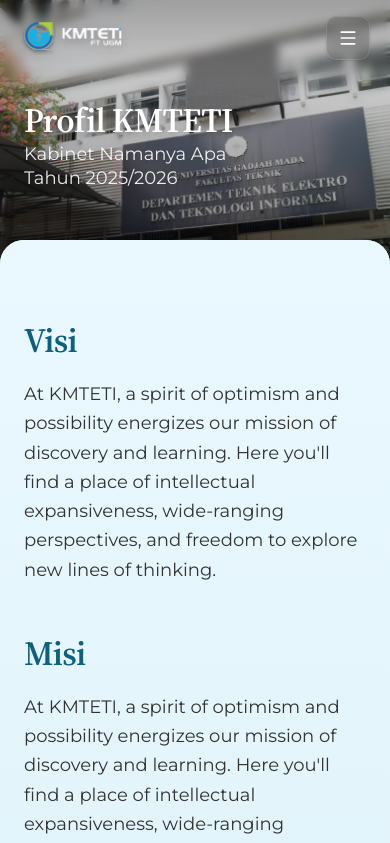
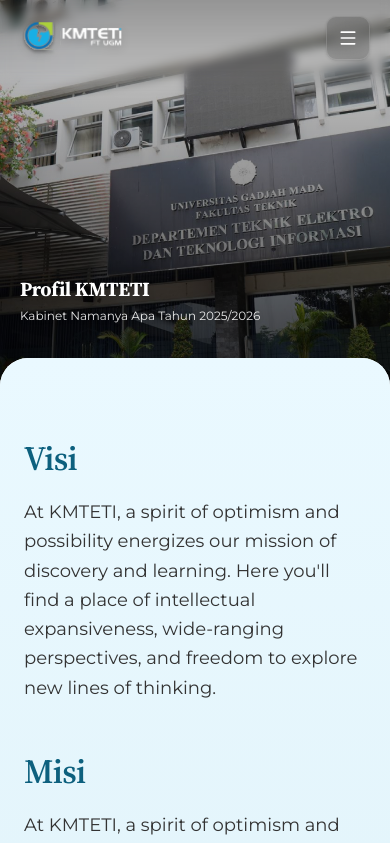
Before and after one commit to kmteti/website-bergelora, a Next.js app: page /tentang/profil in a window 390 px wide. Shown: the top 843 px of the page. Built offline with nearby package versions, Linux system fonts and the light colour scheme.

Commit message:
fix(layout): improve page header spacing and mobile overlap responsiveness

```diff
--- a/src/components/elements/PageHeader.tsx
+++ b/src/components/elements/PageHeader.tsx
@@ -24,7 +24,7 @@
   return (
     <section
       data-navbar-tone="dark"
-      className={cn("relative w-full h-[400px] md:h-[480px] lg:h-[520px] overflow-hidden", className)}
+      className={cn("relative w-full h-[470px] sm:h-[490px] md:h-[520px] lg:h-[560px] overflow-hidden", className)}
     >
       {/* Background Image */}
       <Image
@@ -35,43 +35,42 @@
         className="object-cover object-center absolute"
       />
 
-      <div className="absolute inset-0 bg-black/20 pointer-events-none"></div>
+      <div className="absolute inset-0 bg-black/25 pointer-events-none"></div>
 
       {/* Gradient di bawah supaya teks lebih mudah dibaca */}
-      <div className="absolute inset-x-0 bottom-0 h-[80%] pointer-events-none bg-gradient-to-t from-black/80 via-black/30 to-transparent"></div>
+      <div className="absolute inset-x-0 bottom-0 h-[85%] pointer-events-none bg-gradient-to-t from-black/85 via-black/40 to-transparent"></div>
 
       {/* Wrapper Konten Teks */}
       <div className="absolute top-0 left-0 w-full h-full">
-
-        {/* Padding disamain sama Hero home (Hero.tsx) biar judulnya sejajar antar halaman.
-            max-w yang di-center dilepas — itu yang bikin teksnya makin masuk ke dalam
-            di layar lebar, sementara hero-nya tetap nempel ke tepi. pb-nya beda sendiri
-            karena dipakai buat ruang overlap PageOverlap. */}
-        <div className="relative z-10 flex h-full flex-col justify-end pb-[210px] w-full px-6 sm:px-8 md:px-16 lg:px-24 pointer-events-none">
-          <div className="flex items-end justify-between w-full pointer-events-auto">
-            <div className="flex items-center gap-5 md:gap-6">
+        <div className="relative z-10 flex h-full flex-col justify-end pb-[145px] sm:pb-[175px] md:pb-[205px] lg:pb-[220px] w-full px-5 sm:px-8 md:px-16 lg:px-24 pointer-events-none">
+          <div className="flex items-center justify-between w-full pointer-events-auto gap-4">
+            <div className="flex items-center gap-3.5 sm:gap-5 md:gap-6 min-w-0 flex-1">
               {/* Render Icon */}
               {iconSrc && (
-                <div className="relative w-16 h-16 md:w-[84px] md:h-[84px] shrink-0 rounded-xl overflow-hidden bg-white/10 shadow-lg">
+                <div className="relative w-12 h-12 sm:w-16 sm:h-16 md:w-[84px] md:h-[84px] shrink-0 rounded-xl overflow-hidden bg-white/10 backdrop-blur-xs shadow-lg border border-white/20">
                   <Image
                     src={iconSrc}
                     alt={`${title} icon`}
                     fill
-                    className="object-contain p-1.5"
+                    className="object-contain p-1.5 sm:p-2"
                   />
                 </div>
               )}
 
               {/* Title & Description */}
-              <div className="flex flex-col">
-                <H2 className="text-white drop-shadow-md">{title}</H2>
-                <B2 className="text-white/90 mt-[2px] drop-shadow-sm">{description}</B2>
+              <div className="flex flex-col min-w-0">
+                <H2 className="text-white drop-shadow-md text-xl sm:text-2xl md:text-4xl font-bold truncate leading-tight">
+                  {title}
+                </H2>
+                <p className="text-white/90 text-xs sm:text-sm md:text-base mt-1 drop-shadow-sm font-sans line-clamp-2 max-w-xl leading-relaxed">
+                  {description}
+                </p>
               </div>
             </div>
 
             {/* Navigation Buttons */}
             {(leftButton || rightButton) && (
-              <div className="flex items-center gap-3">
+              <div className="flex items-center gap-2 sm:gap-3 shrink-0">
                 {leftButton}
                 {rightButton}
               </div>
--- a/src/components/elements/PageOverlap.tsx
+++ b/src/components/elements/PageOverlap.tsx
@@ -10,7 +10,7 @@
   return (
     <div
       className={cn(
-        "relative w-full z-20 -mt-40 -mb-[24px] md:-mb-[32px] rounded-[24px] md:rounded-[32px] overflow-hidden",
+        "relative w-full z-20 -mt-28 sm:-mt-36 md:-mt-40 -mb-[24px] md:-mb-[32px] rounded-t-[28px] sm:rounded-t-[32px] md:rounded-t-[40px] rounded-b-[24px] md:rounded-b-[32px] overflow-hidden",
         className
       )}
       {...props}
--- a/src/modules/event/data/data.ts
+++ b/src/modules/event/data/data.ts
@@ -29,7 +29,7 @@
     nama: 'FindIT!',
     header: '/images/events/findit.webp',
     logo: '/logo/event/findit.svg',
-    detail: 'Ajang kompetisi di bidang teknologi informasi yang diselenggarakan oleh KMTETI FT UGM.',
+    detail: 'Future Innovation & Discovery Information Technology',
     tujuan: 'FindIT!',
     deskripsi_tujuan:
       'FIND IT (Future Innovation and Discovery Information Technology) merupakan acara tahunan yang diselenggarakan oleh KMTETI FT UGM. Event ini mencakup pameran IT Fest serta berbagai kompetisi menarik di bidang teknologi informasi guna menjadi wadah pengembangan minat dan potensi masyarakat.',
@@ -83,7 +83,7 @@
     nama: 'NESCO UGM',
     header: '/images/events/nesco.webp',
     logo: '/logo/event/nesco.svg',
-    detail: 'National Electrical Power System Competition yang berfokus pada ketenagalistrikan dan energi.',
+    detail: 'National Electrical Power System Competition',
     tujuan: 'NESCO UGM',
     deskripsi_tujuan:
       'NESCO merupakan sebuah kompetisi tingkat nasional dan seminar yang diselenggarakan oleh BSO Magatrika di bawah naungan Keluarga Mahasiswa Teknik Elektro dan Teknologi Informasi Fakultas Teknik Universitas Gadjah Mada (FT UGM). NESCO memiliki tujuan untuk meningkatkan perkembangan ketenagalistrikan di Indonesia.',
@@ -127,7 +127,7 @@
     nama: 'Technocorner',
     header: '/images/events/tc.webp',
     logo: '/logo/event/technocorner.webp',
-    detail: 'Ajang kompetisi tahunan yang berfokus pada bidang robotika, IoT, dan teknik elektro.',
+    detail: 'National Robotics, IoT & Electrical Competition',
     tujuan: 'Technocorner',
     deskripsi_tujuan:
       'Technocorner merupakan acara tahunan berbasis teknologi yang diselenggarakan oleh Keluarga Mahasiswa Teknik Elektro dan Teknologi Informasi (KMTETI) Fakultas Teknik Universitas Gadjah Mada, yang bertujuan membina generasi penerus yang kreatif dan kompetitif.',
```
